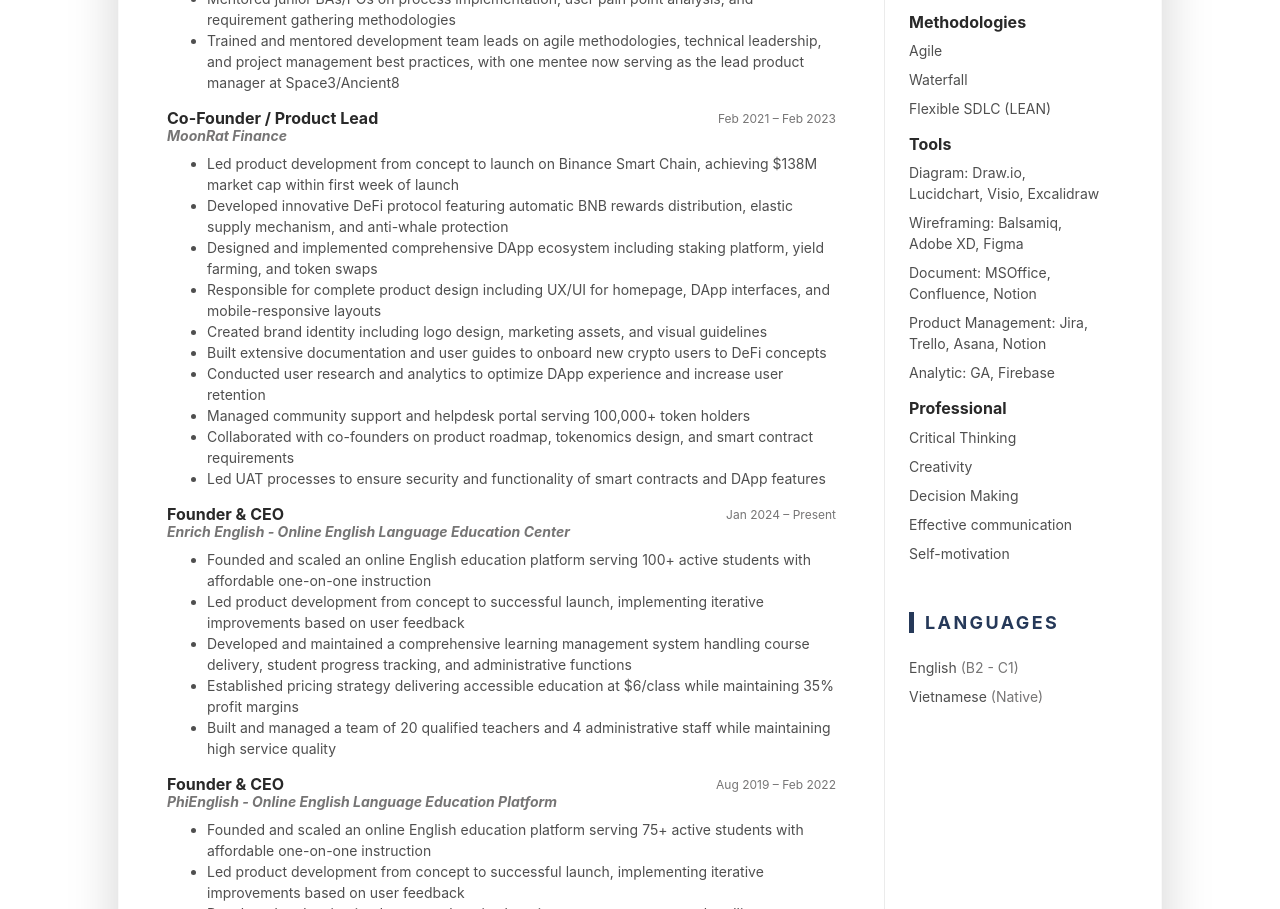
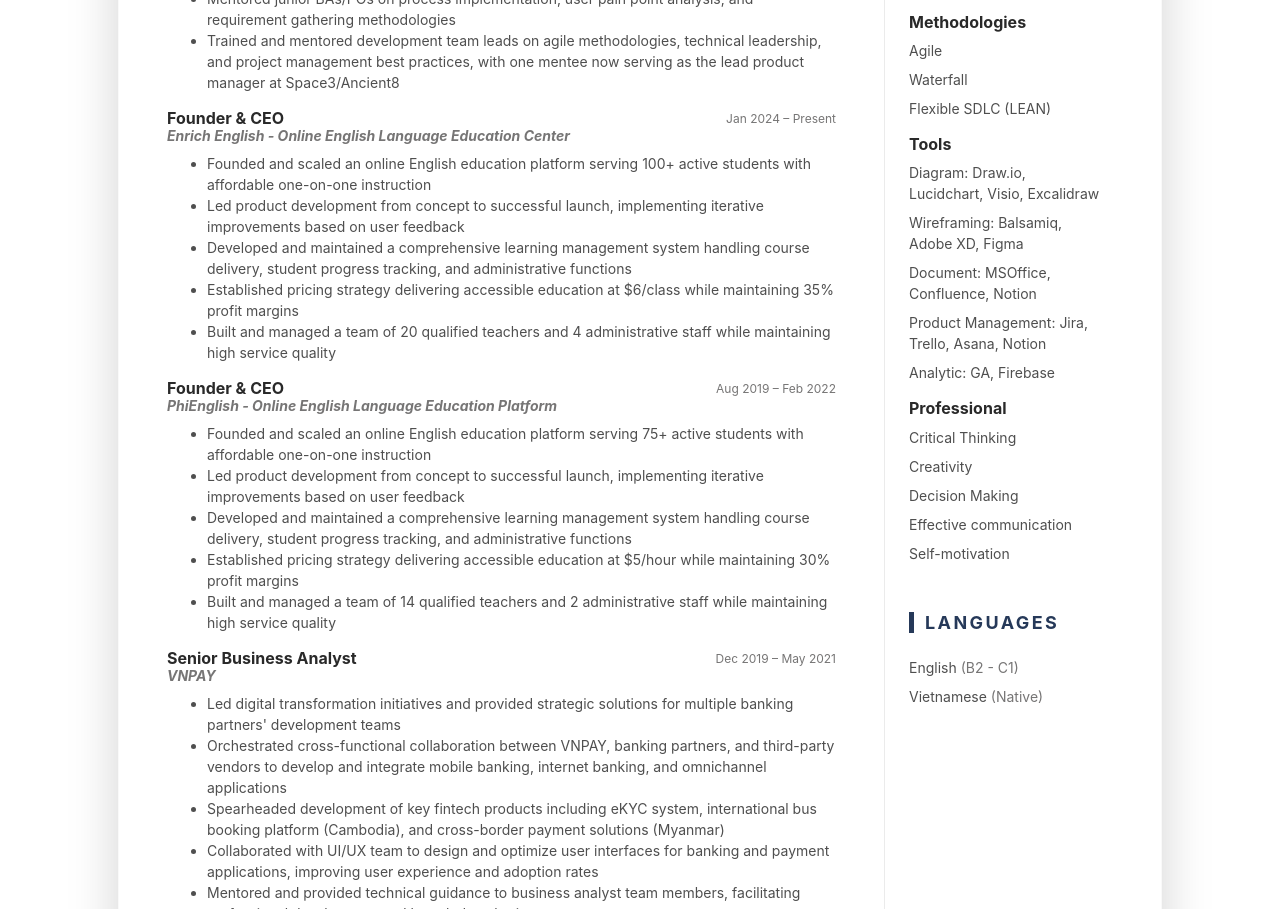
Before and after one commit to hoangpm96/myCV, a plain HTML site: page index.html in a window 1280 px wide. Shown: the part 1179-2088 px from the top of the page. Drawn offline with nearby package versions, Linux system fonts and the light colour scheme.

Commit message:
Update index.html

```diff
--- a/index.html
+++ b/index.html
@@ -175,27 +175,6 @@
 
 								</div><!--//item-->
 
-								<div class="item mb-3">
-									<div class="item-heading row align-items-center mb-2">
-										<h4 class="item-title col-12 col-md-6 col-lg-8 mb-2 mb-md-0 en">Co-Founder / Product Lead</h4>
-										<div class="item-meta col-12 col-md-6 col-lg-4 text-muted text-left text-md-right en">Feb 2021 – Feb 2023</div>
-										<h5 class="item-title col-12 col-md-6 col-lg-8 mb-2 mb-md-0 en" style="font-style: italic; color: #767575; font-size: 14px;">MoonRat Finance</h5>
-									</div>
-									<div class="item-content">
-										<ul class="resume-list">
-											<li>Led product development from concept to launch on Binance Smart Chain, achieving $138M market cap within first week of launch</li>
-											<li>Developed innovative DeFi protocol featuring automatic BNB rewards distribution, elastic supply mechanism, and anti-whale protection</li>
-											<li>Designed and implemented comprehensive DApp ecosystem including staking platform, yield farming, and token swaps</li>
-											<li>Responsible for complete product design including UX/UI for homepage, DApp interfaces, and mobile-responsive layouts</li>
-											<li>Created brand identity including logo design, marketing assets, and visual guidelines</li>
-											<li>Built extensive documentation and user guides to onboard new crypto users to DeFi concepts</li>
-											<li>Conducted user research and analytics to optimize DApp experience and increase user retention</li>
-											<li>Managed community support and helpdesk portal serving 100,000+ token holders</li>
-											<li>Collaborated with co-founders on product roadmap, tokenomics design, and smart contract requirements</li>
-											<li>Led UAT processes to ensure security and functionality of smart contracts and DApp features</li>
-										</ul>
-									</div>
-								</div><!--//item-->
 								<div class="item mb-3">
 									<div class="item-heading row align-items-center mb-2">
 										<h4 class="item-title col-12 col-md-6 col-lg-8 mb-2 mb-md-0 en">Founder & CEO</h4>
```
